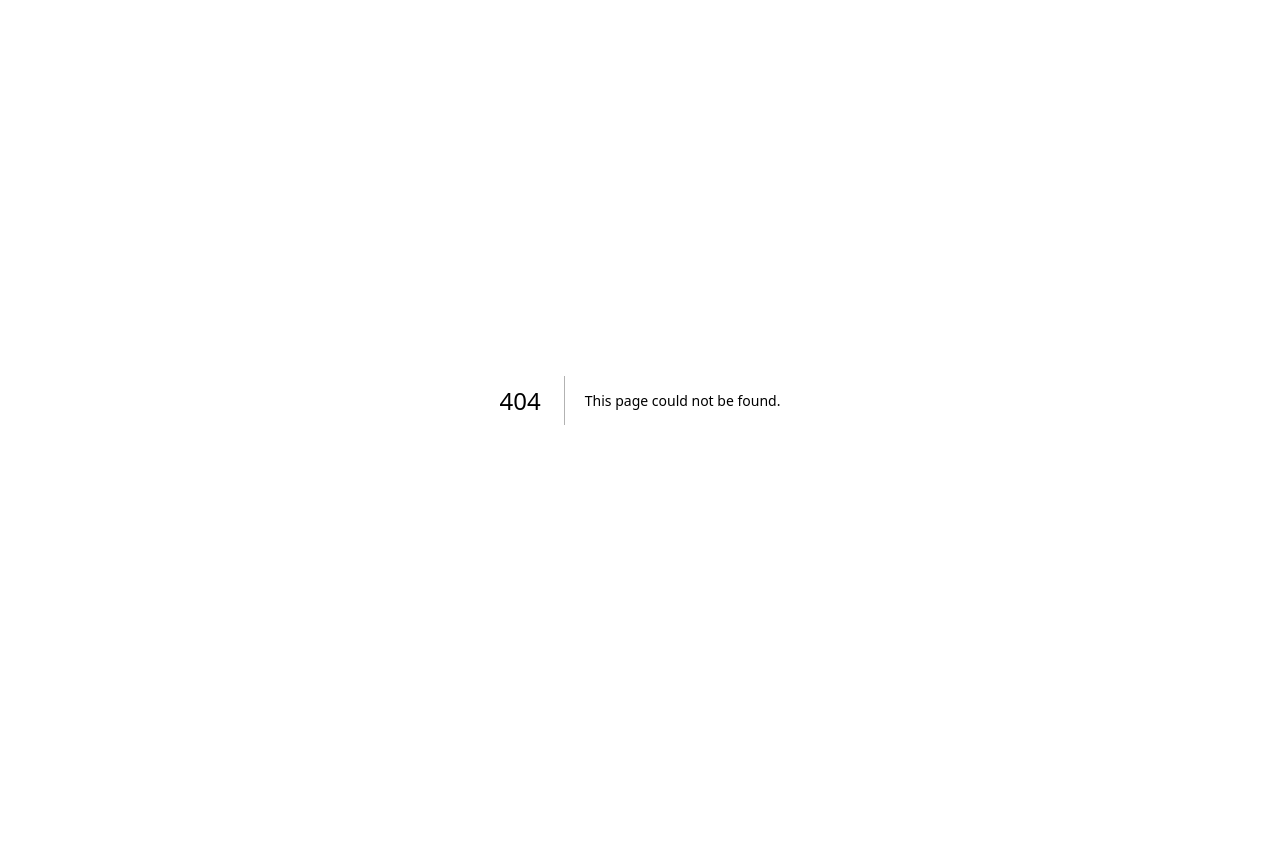
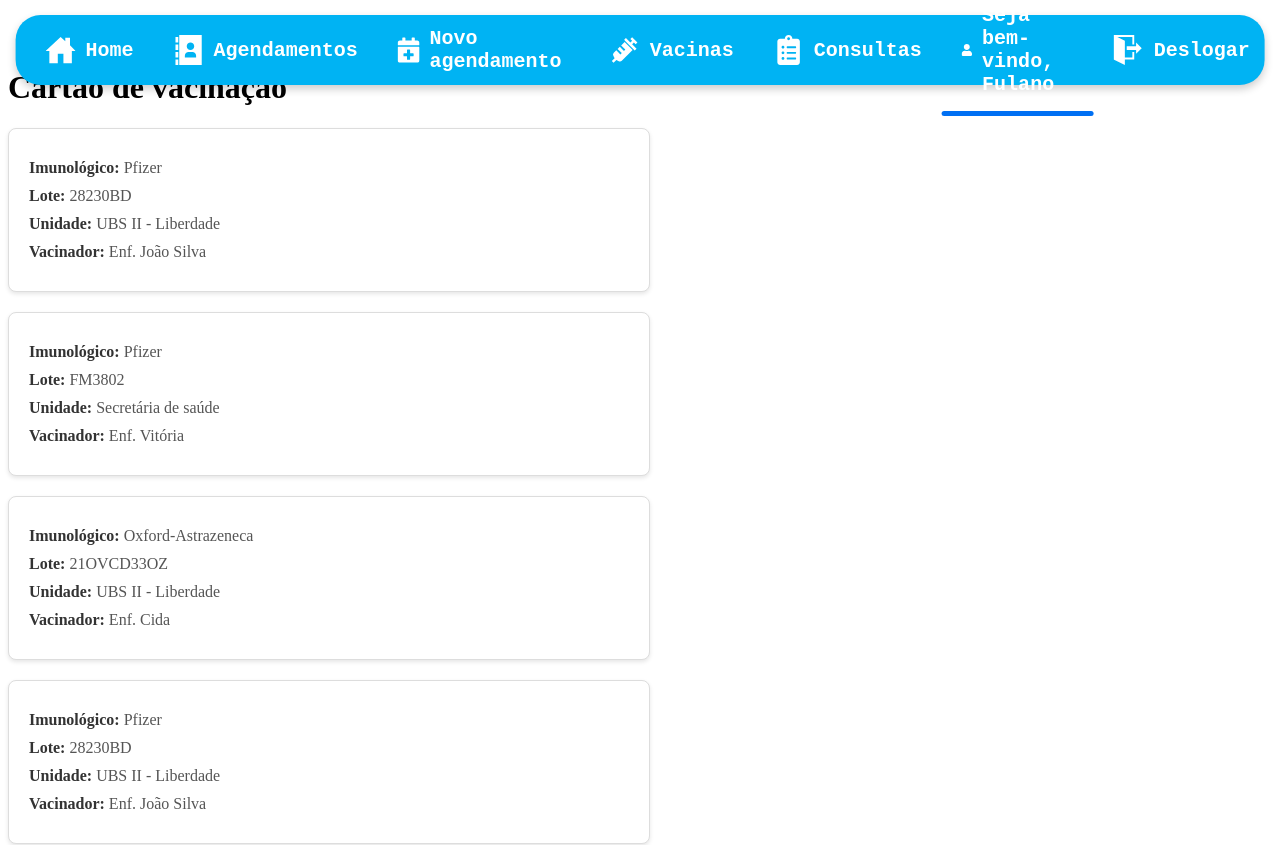
Before and after one commit to MikaelAlvez/TesteJa, a Next.js app: page /HomeUsuario in a window 1280 px wide. Before the commit this address had no page. Shown: the top 845 px of the page. Before the commit the page ends 800 px from the top, so only its background shows below. Built offline with nearby package versions, Linux system fonts and the light colour scheme.

Commit message:
Componente cartão de vacina

```diff
--- /dev/null
+++ b/src/app/components/CartaodeVacina/CartaodeVacina.module.css
@@ -0,0 +1,26 @@
+.cartao {
+    background-color: #fff;
+    border: 1px solid #ddd;
+    border-radius: 8px;
+    padding: 20px;
+    box-shadow: 0 2px 4px rgba(0, 0, 0, 0.1);
+    width: 100%;
+    max-width: 600px;
+    margin: 20px 0;
+}
+
+.info {
+    display: flex;
+    flex-direction: column;
+    margin-top: 10px;
+}
+
+.item {
+    margin-bottom: 10px;
+    font-size: 16px;
+    color: #555;
+}
+
+.item strong {
+    color: #333;
+}
--- /dev/null
+++ b/src/app/components/CartaodeVacina/index.tsx
@@ -0,0 +1,15 @@
+import React from 'react';
+import styles from './CartaodeVacina.module.css';
+
+export default function CartaodeVacina({ imunologico, lote, unidade, vacinador }) {
+  return (
+    <div className={styles.cartao}>
+      <div className={styles.info}>
+        <div className={styles.item}><strong>Imunológico:</strong> {imunologico}</div>
+        <div className={styles.item}><strong>Lote:</strong> {lote}</div>
+        <div className={styles.item}><strong>Unidade:</strong> {unidade}</div>
+        <div className={styles.item}><strong>Vacinador:</strong> {vacinador}</div>
+      </div>
+    </div>
+  );
+}
--- a/src/app/components/LayoutUsuario/index.tsx
+++ b/src/app/components/LayoutUsuario/index.tsx
@@ -4,7 +4,6 @@ import { IoHomeSharp } from "react-icons/io5";
 import { ImAddressBook } from "react-icons/im";
 import { BiSolidInjection } from "react-icons/bi";
 import { FaCalendarPlus } from "react-icons/fa";
-import { FaBoxArchive } from "react-icons/fa6";
 import { FaClipboardList } from "react-icons/fa";
 import { ImExit } from "react-icons/im";
 import { FaUser } from "react-icons/fa";
@@ -15,7 +14,7 @@ export default function LayoutUsuario({nomeUsuario}) {
       <nav className={styles.menu}>
         <ul>
           <li>
-            <Link href="/HomeServidor">
+            <Link href="/HomeUsuario">
                 <IoHomeSharp />
                 Home
             </Link>
--- a/src/pages/HomeServidor/index.tsx
+++ b/src/pages/HomeServidor/index.tsx
@@ -1,6 +1,5 @@
 import LayoutServidores from '@/app/components/LayoutServidor';
 import styles from './HomeServidor.module.css';
-import Button from '@/app/components/Button';
 import Filter from '@/app/components/Filter';
 
 export default function HomeServidor() {
--- /dev/null
+++ b/src/pages/HomeUsuario/index.tsx
@@ -0,0 +1,51 @@
+import styles from './HomeUsuario.module.css';
+import LayoutUsuario from '@/app/components/LayoutUsuario';
+import CartaodeVacina from '@/app/components/CartaodeVacina';
+import Button from '@/app/components/Button';
+import { FaFilePdf } from "react-icons/fa6";
+import { FaCalendarPlus } from "react-icons/fa";
+
+export default function HomeUsuario() {
+    const nomeUsuario = "Fulano";
+
+    const vacinas = [
+        { imunologico: 'Pfizer', lote: '28230BD', unidade: 'UBS II - Liberdade', vacinador: 'Enf. João Silva' },
+        { imunologico: 'Pfizer', lote: 'FM3802', unidade: 'Secretária de saúde', vacinador: 'Enf. Vitória' },
+        { imunologico: 'Oxford-Astrazeneca', lote: '21OVCD33OZ', unidade: 'UBS II - Liberdade', vacinador: 'Enf. Cida' },
+        { imunologico: 'Pfizer', lote: '28230BD', unidade: 'UBS II - Liberdade', vacinador: 'Enf. João Silva' },
+        { imunologico: 'Pfizer', lote: 'FM3802', unidade: 'Secretária de saúde', vacinador: 'Enf. Vitória' },
+        { imunologico: 'Oxford-Astrazeneca', lote: '21OVCD33OZ', unidade: 'UBS II - Liberdade', vacinador: 'Enf. Cida' },
+        { imunologico: 'Pfizer', lote: '28230BD', unidade: 'UBS II - Liberdade', vacinador: 'Enf. João Silva' },
+        { imunologico: 'Pfizer', lote: 'FM3802', unidade: 'Secretária de saúde', vacinador: 'Enf. Vitória' },
+    ];
+
+    return (
+        <div className={styles.container}>
+            <LayoutUsuario nomeUsuario={nomeUsuario} />
+            <h1>Cartão de vacinação</h1>
+            <div className={styles.cartoesContainer}>
+                {vacinas.map((cartao, index) => (
+                    <div className={styles.cartao}>
+                        <CartaodeVacina
+                            key={index}
+                            imunologico={cartao.imunologico}
+                            lote={cartao.lote}
+                            unidade={cartao.unidade}
+                            vacinador={cartao.vacinador}
+                        />
+                    </div>
+                ))}
+            </div>
+            <div className={styles.buttonsContainer}>
+                <Button>
+                    <FaCalendarPlus />
+                    Novo agendamento
+                </Button>
+                <Button>
+                    <FaFilePdf />
+                    Cartão de vacina
+                </Button>
+            </div>
+        </div>
+    );
+}
```
Also changed, not shown: src/pages/Login/index.tsx (+26 -4 lines), src/pages/HomeUsuario/HomeUsuario.module.css (added).
